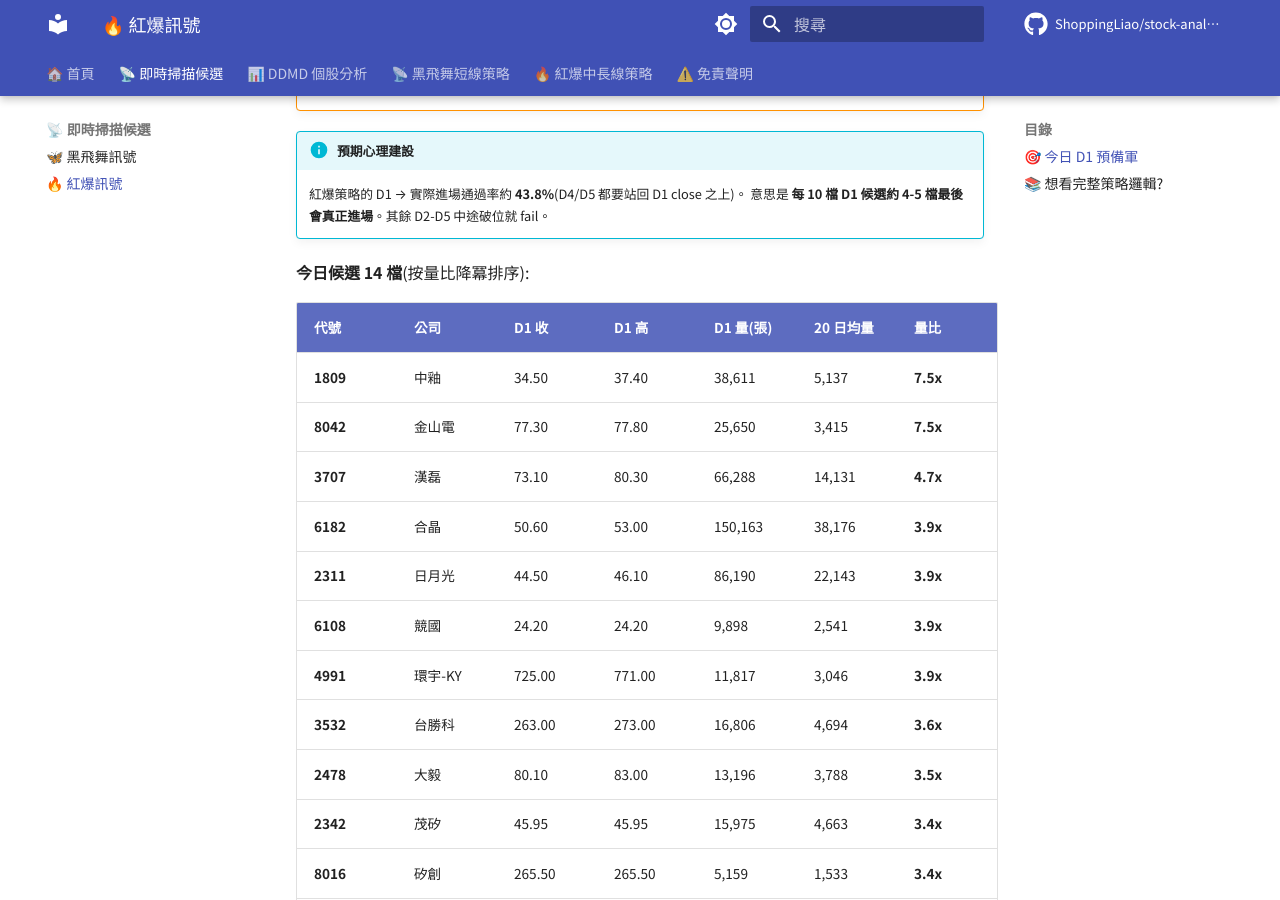
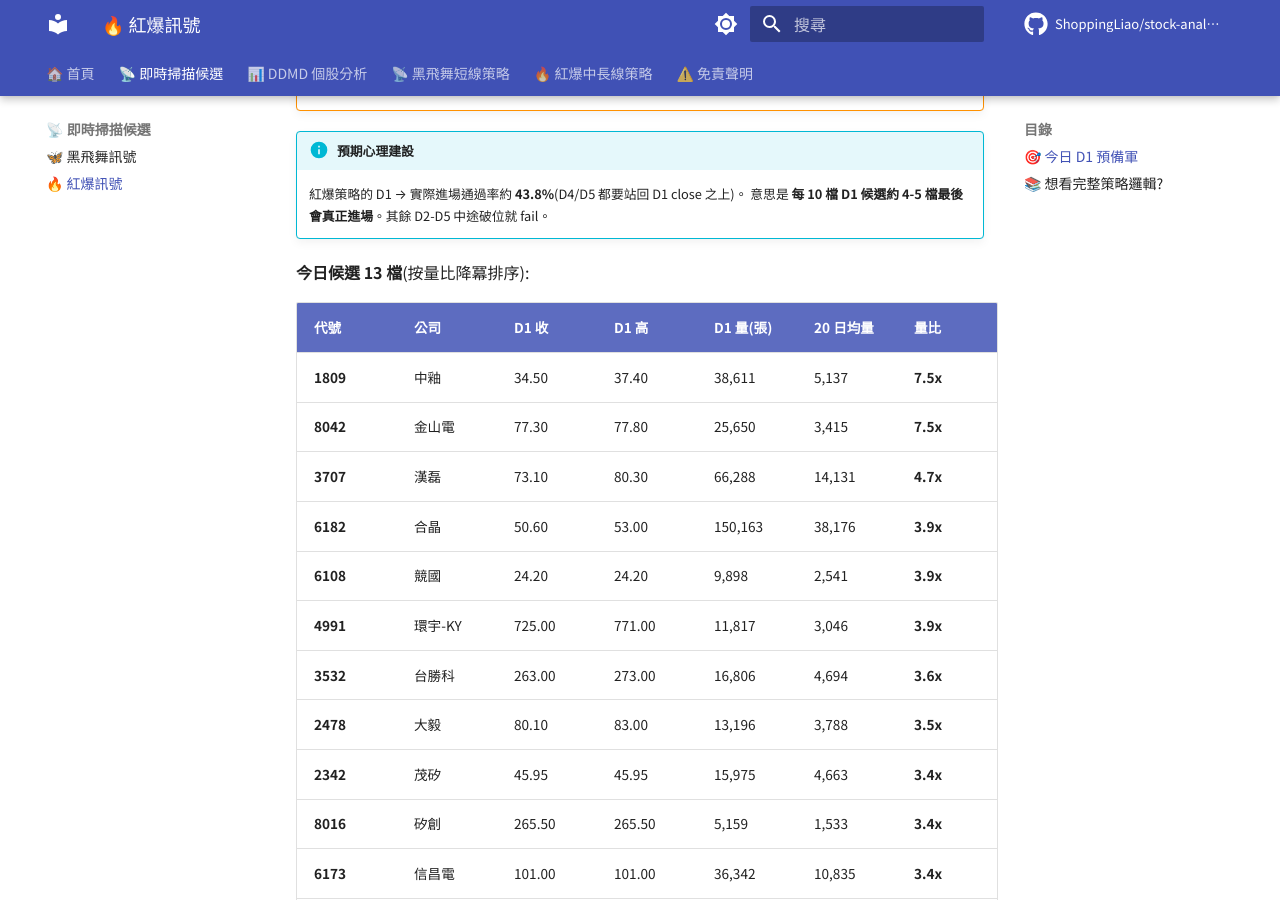
Before and after one commit to ShoppingLiao/stock-analysis-public, an MkDocs documentation site: the page built from docs/signals_red_burst.md, in a window 1280 px wide and 900 px high, scrolled down 545 px. Built offline with MkDocs 1.6.1 and Material for MkDocs 9.7.7, drawn with Linux system fonts in a browser that asks for light colours; comment, search, counter and statistics services are not loaded.

Commit message:
docs(signals): update BB + RB (2026-05-07)

```diff
--- a/docs/signals_red_burst.md
+++ b/docs/signals_red_burst.md
@@ -18,7 +18,7 @@
     紅爆策略的 D1 → 實際進場通過率約 **43.8%**(D4/D5 都要站回 D1 close 之上)。
     意思是 **每 10 檔 D1 候選約 4-5 檔最後會真正進場**。其餘 D2-D5 中途破位就 fail。
 
-**今日候選 14 檔**(按量比降冪排序):
+**今日候選 13 檔**(按量比降冪排序):
 
 | 代號 | 公司 | D1 收 | D1 高 | D1 量(張) | 20 日均量 | 量比 |
 |------|------|-------|-------|-----------|-----------|------|
@@ -26,7 +26,6 @@
 | **8042** | 金山電 | 77.30 | 77.80 | 25,650 | 3,415 | **7.5x** |
 | **3707** | 漢磊 | 73.10 | 80.30 | 66,288 | 14,131 | **4.7x** |
 | **6182** | 合晶 | 50.60 | 53.00 | 150,163 | 38,176 | **3.9x** |
-| **2311** | 日月光 | 44.50 | 46.10 | 86,190 | 22,143 | **3.9x** |
 | **6108** | 競國 | 24.20 | 24.20 | 9,898 | 2,541 | **3.9x** |
 | **4991** | 環宇-KY | 725.00 | 771.00 | 11,817 | 3,046 | **3.9x** |
 | **3532** | 台勝科 | 263.00 | 273.00 | 16,806 | 4,694 | **3.6x** |
```
Also changed, not shown: docs/signals_black_butterfly.md (+1 -2 lines).
